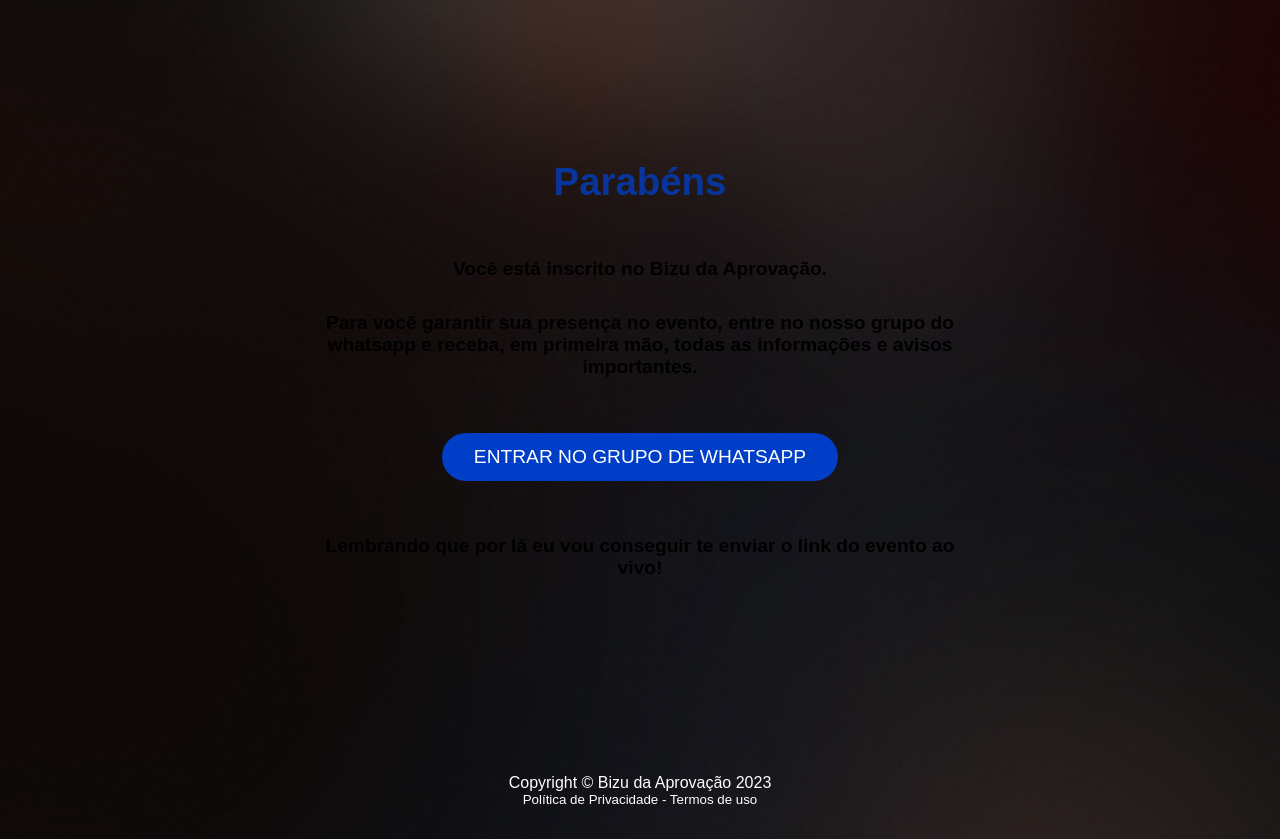
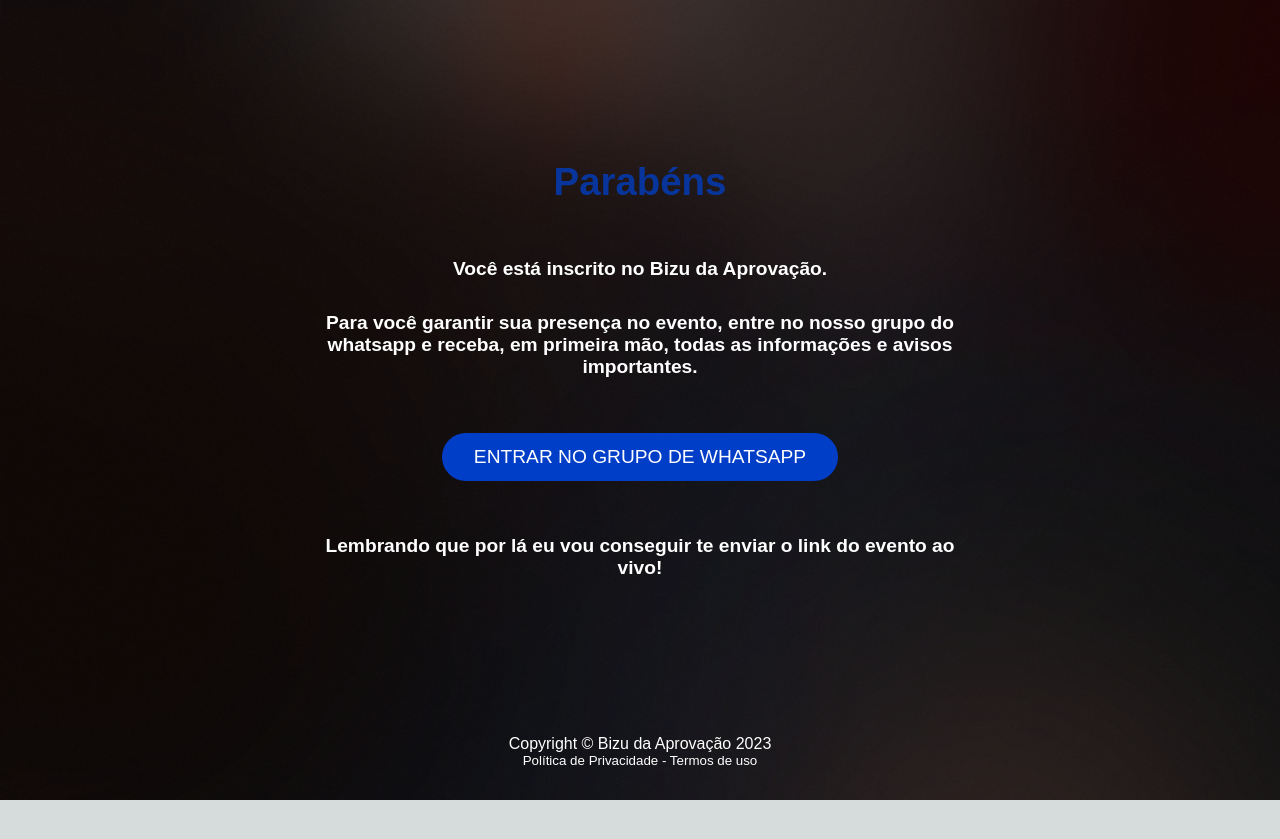
Before and after one commit to zzzBECK/bizu, a Next.js app: page /confirmacao in a window 1280 px wide. After the commit the page ends 800 px from the top, so only its background shows below. Built offline with nearby package versions, Linux system fonts and the light colour scheme.

Commit message:
Fixed footer of confirmacao page

```diff
--- a/src/styles/confirmacao.css
+++ b/src/styles/confirmacao.css
@@ -1,12 +1,12 @@
 .confirmacao_background {
+    height: 100vh;
+    width: auto;
     background-image: url(../assets/confirmacao_desktop.png);
     background-repeat: no-repeat;
     background-size: cover;
 }
 
 .confirmacao_content {
-    height: 76.8vh;
-    width: auto;
     display: flex;
     flex-direction: column;
     padding-top: 10em;
@@ -19,6 +19,7 @@
     margin: 1rem;
     text-align: center;
     font-size: calc(1em + 0.2em);
+    color: white;
 
 }
 
@@ -31,6 +32,13 @@
 
 .confirmacao_content button {
     margin: 2em 0;
+}
+
+.confirmacao_background footer{
+    position: absolute;
+    bottom: 0;
+    left: 0;
+    right: 0;
 }
 
 
```
